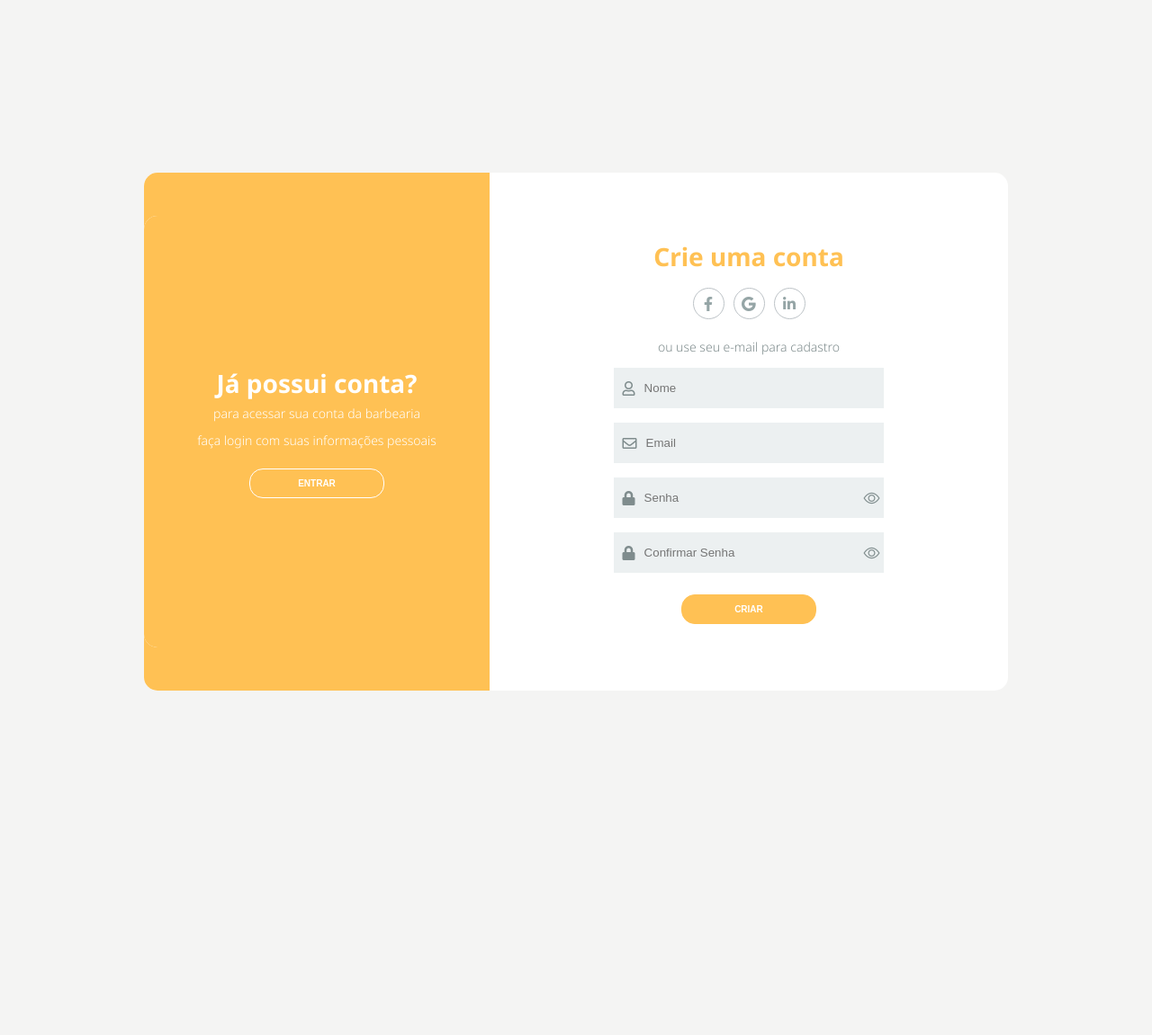
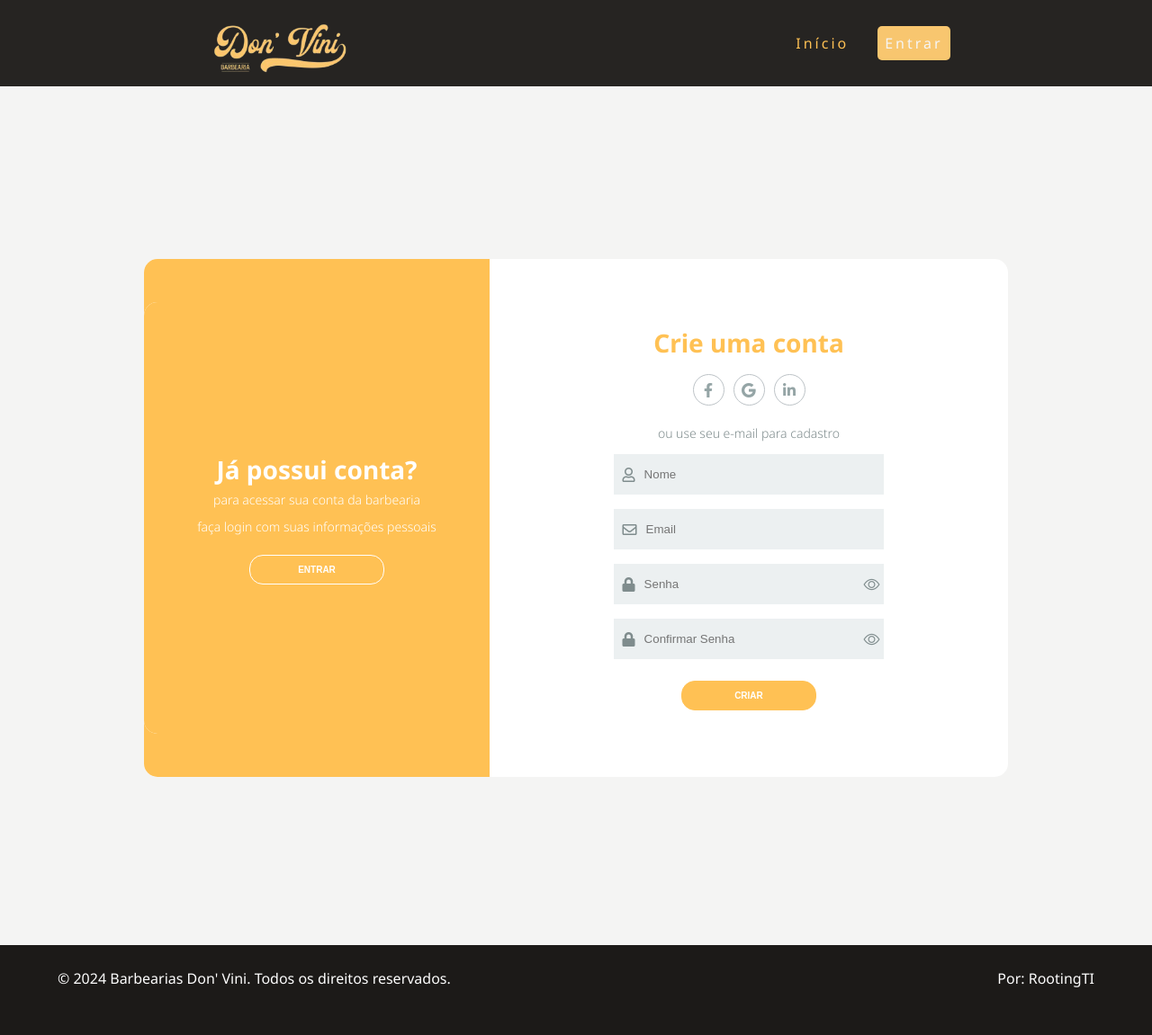
Before and after one commit to LucasFurtunato/DonsViniBarbearia, a PHP site: page /login-cadastro.php in a window 1280 px wide. Shown: the whole page at 90% size. Before the commit the page ends 768 px from the top, so only its background shows below. Run offline with PHP 8.4, Linux system fonts and the light colour scheme; some libraries are stand-ins or nearby versions.

Commit message:
ajustes do js e css

```diff
--- a/css/login.css
+++ b/css/login.css
@@ -7,6 +7,120 @@
 body {
     font-family: 'Noto Sans', sans-serif;
 }
+/*menu*/
+a:hover {
+    opacity: 0.8;
+}
+a {
+    color: #ffc154;
+    text-decoration: none;
+    transition: 0.3s;
+}
+.logo {
+    height: 11vh;
+    user-select: none;
+}
+.login-button {
+    color: whitesmoke;
+    background-color: #f8c66f;
+    padding: 8px;
+    border-radius: 5px;
+}
+
+nav {
+    display: flex;
+    justify-content: space-around;
+    align-items: center;
+    font-family: 'Noto Sans', sans-serif;
+    background: #1c1a18f3;
+    height: 12vh;
+}
+
+.nav-list {
+    list-style: none;
+    display: flex;
+}
+
+.nav-list li {
+    letter-spacing: 3px;
+    margin-left: 32px;
+}
+
+.mobile-menu {
+    display: none;
+    cursor: pointer;
+}
+
+.mobile-menu div {
+    width: 32px;
+    height: 2px;
+    background: #fff;
+    margin: 8px;
+    transition: 0.3s;
+}
+
+@media (max-width: 999px) {
+    body {
+        overflow-x: hidden;
+    }
+    .nav-list {
+        position: absolute;
+        top: 12vh;
+        right: 0;
+        width: 100vw;
+        height: 92vh;
+        background: #1c1a18f3;
+        flex-direction: column;
+        align-items: center;
+        justify-content: space-around;
+        transform: translateX(100%);
+        transition: transform 0.3s ease-in;
+    }
+
+    .nav-list li {
+        margin-left: 0;
+        opacity: 0;
+    }
+
+    .mobile-menu {
+        display: block;
+    }
+
+    .login-button {
+        color: #f8c66f;
+        background: none;
+    }
+
+}
+
+.nav-list.active {
+    transform: translateX(0);
+}
+
+@keyframes navLinkFade {
+    from {
+        opacity: 0;
+        transform: translateX(50px);
+    }
+    to {
+        opacity: 1;
+        transform: translateX(0);
+    }
+}
+
+.mobile-menu.active .line1 {
+    transform: rotate(-45deg) translate(-8px, 8px);
+}
+
+.mobile-menu.active .line2 {
+    opacity: 0;
+}
+
+.mobile-menu.active .line3 {
+    transform: rotate(45deg) translate(-5px, -7px);
+}
+
+
 .container {
     display: flex;  /* deixar o primeiro e segundo conteúdo um ao lado do outro */
     justify-content: center; /* centraliza as duas divs de conteúdo */
@@ -66,6 +180,11 @@ body {
     align-self: center; /* alinhar todos os botões no centro */
     border: none; /* retirar borda do botão */
     margin-top: 1rem; /* distanciar do conteudo de cima */
+}
+.btn-password{
+    position: absolute;
+    right: 0;
+    z-index: 100;
 }
 .btn-primary {
     background-color: transparent; /* cor de fundo - no caso branco */
@@ -151,6 +270,7 @@ input:-webkit-autofill
     display: flex; /* deixar um ao lado do outro */
     align-items: center; /* deixar a imafem centralizada com o nome */
     margin: 8px; /* espaçamento entre os campos do formulário */
+    position: relative;
 }
 .icon-modify {
     color: #7f8c8d; /* cor do icone */
@@ -515,3 +635,23 @@ input:-webkit-autofill
         width: 100%;
     }
 }
+
+/*Footer*/
+
+.footer-content {
+    width: 100%;
+    height: 100px;
+    background: #1C1A18;
+    margin-top: -5px;
+    display: flex;
+    flex-wrap: wrap;
+    justify-content: space-between;
+    padding: 2% 5%;
+    color: #fdfdfd;
+}
+
+@media screen and (max-width: 700px) {
+    .footer-content {
+        flex-direction: column;
+    }
+}
--- a/css/login_admin.css
+++ b/css/login_admin.css
@@ -209,6 +209,7 @@ nav {
     display: flex; /* deixar um ao lado do outro */
     align-items: center; /* deixar a imafem centralizada com o nome */
     margin: 8px; /* espaçamento entre os campos do formulário */
+    position: relative;
 }
 
 .btn {
@@ -223,6 +224,11 @@ nav {
     align-self: center; /* alinhar todos os botões no centro */
     border: none; /* retirar borda do botão */
     margin-top: 1rem; /* distanciar do conteudo de cima */
+}
+.btn-password{
+    position: absolute;
+    right: 0;
+    z-index: 100;
 }
 
 .btn-second {
--- a/login-cadastro.php
+++ b/login-cadastro.php
@@ -9,8 +9,22 @@
     <link rel="stylesheet" href="https://use.fontawesome.com/releases/v5.8.2/css/all.css"
         integrity="sha384-oS3vJWv+0UjzBfQzYUhtDYW+Pj2yciDJxpsK1OYPAYjqT085Qq/1cq5FLXAZQ7Ay" crossorigin="anonymous"> <!-- link das imagens do formulário -->
     <link rel="stylesheet" href="https://cdn.jsdelivr.net/npm/bootstrap-icons@1.11.3/font/bootstrap-icons.min.css"> <!-- link das imagens do formulário -->
+    <link rel="shortcut icon" type="imagex/png" href="./img/favicon.png">
+
 </head>
 <body>
+<nav>
+      <img src="img/logo.png" alt="Don' Vini logo" class="logo">
+      <div class="mobile-menu">
+        <div class="line1"></div>
+        <div class="line2"></div>
+        <div class="line3"></div>
+      </div>
+      <ul class="nav-list">
+        <li><a href="index.php">Início</a></li>
+        <li><a href="#" class="login-button">Entrar</a></li>
+      </ul>
+    </nav>
     <div class="container">
         <div class="content first-content">
             <div class="first-column">
@@ -132,6 +146,13 @@
             </div><!-- second column -->
         </div><!-- second-content -->
     </div> <!-- div pai -->
+    <footer>
+    <div class="footer-content">
+      <p>&copy; 2024 Barbearias Don' Vini. Todos os direitos reservados.</p>
+      <p>Por: RootingTI</p>
+    </div>
+    </footer>
+    <script src="js/mobile-navbar.js"></script>
     <script src="js/app.js"></script>
 </body>
 </html>
```
Also changed, not shown: js/gerente.js (added, +61 -0 lines), login_admin.php (+4 -7 lines).
